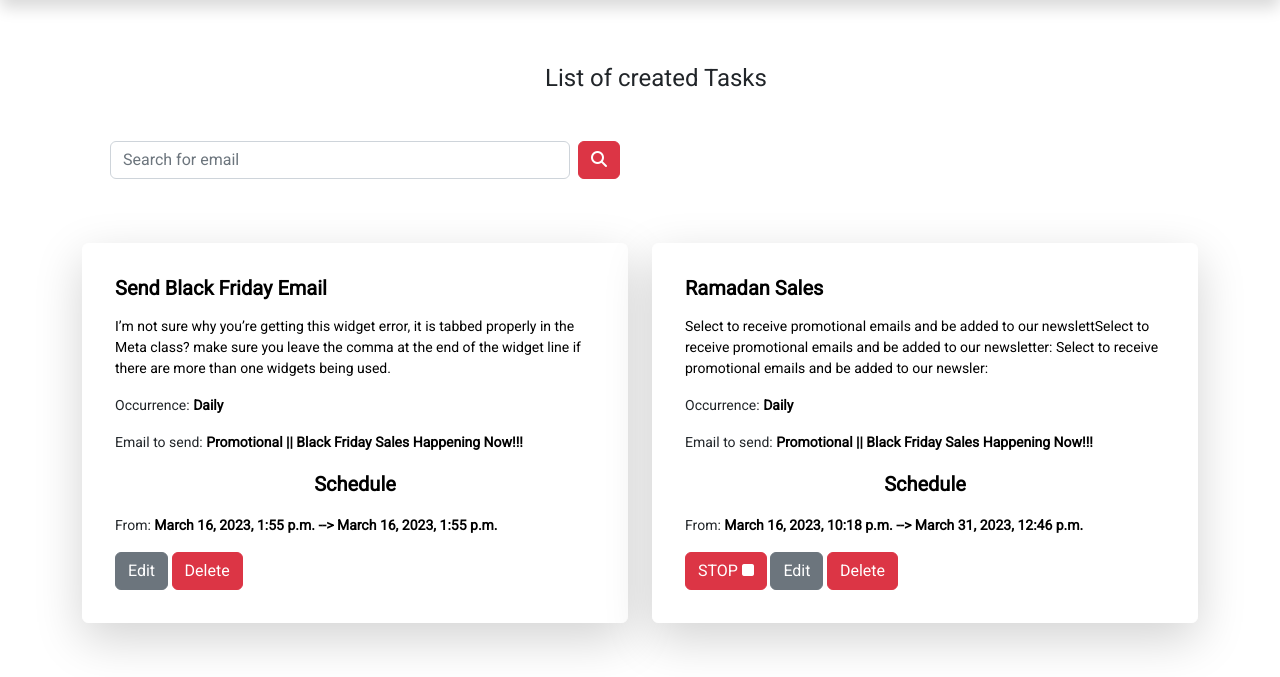
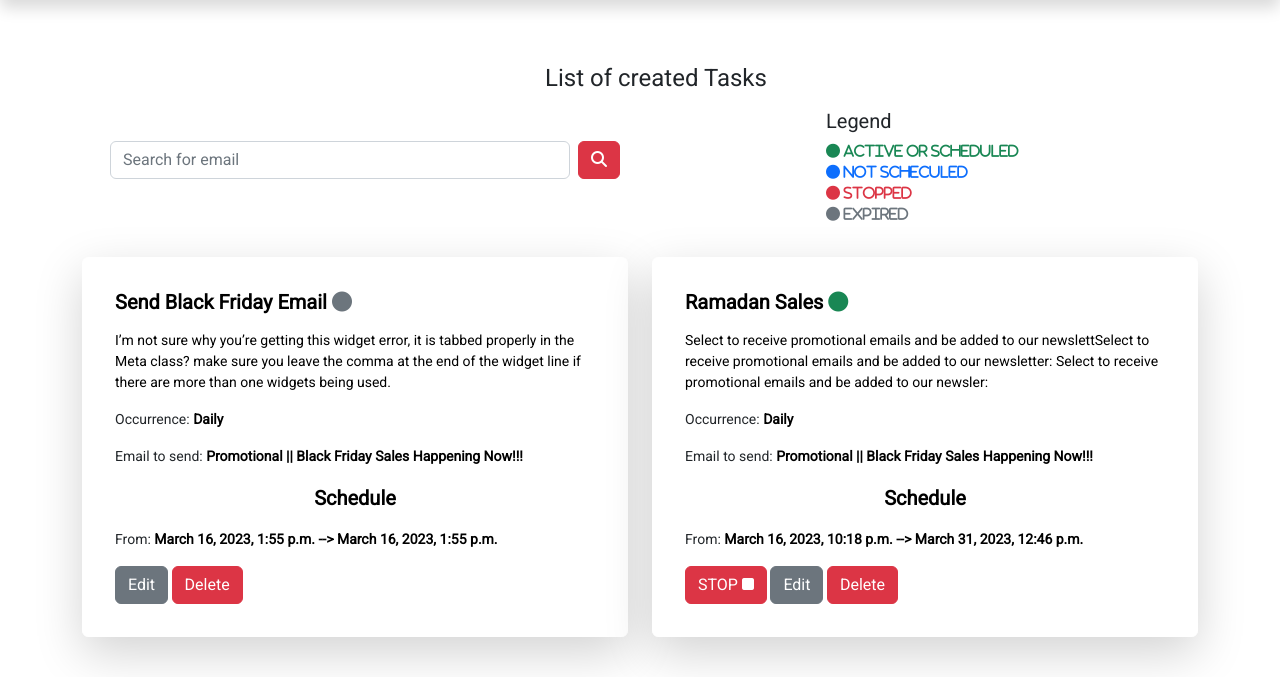
Before and after one commit to Zoanax/SmartForm, a Django app: page /master/view_tasks in a window 1280 px wide. Shown: the part 72-749 px from the top of the page. Run offline with Django 4.2, Linux system fonts and the light colour scheme; data comes from the database, SQL or seed files in the repository; both versions use the stored data as it was after the commit; some libraries are stand-ins or nearby versions.

Commit message:
Changes to be committed: 	modified:   db.sqlite3 	modified:   templates/smartemail/tasks.html Changes not staged for commit: 	modified:   smart_emailApp/views.py

```diff
--- a/templates/smartemail/tasks.html
+++ b/templates/smartemail/tasks.html
@@ -14,19 +14,47 @@
                 <div class="col-6 m-3 p-3">
                     <form action="{% url 'search_task' %}" method="GET" class="d-flex mx-2" role="search">
                         {% csrf_token %}
-                        <input class="form-control me-2 w-70%" name="search-email" id ="search-email" type="search" placeholder="Search for email" aria-label="Search">
+                        <input class="form-control me-2 w-70%" name="search-task" id ="search-email" type="search" placeholder="Search for email" aria-label="Search">
                         <button class="btn btn-danger" type="submit" id="button-search"><i
                                 class="fa-solid fa-magnifying-glass"></i>
                         </button>
                     </form>
                 </div>
+
+                <div class="col-4 ms-auto text-right">
+                    <h5>Legend</h5>
+                    <i class="fa-solid fa-circle text-success"> Active or Scheduled</i><br>
+                    <i class="fa-solid fa-circle text-primary"> Not Scheculed</i><br>
+                    <i class="fa-solid fa-circle text-danger"> STOPPED</i><br>
+                   <i class="fa-solid fa-circle text-secondary"> Expired</i>
+
+                </div>
+
             </div>
+
+
+
+
+
 
             {%  for task in tasks %}
                 <div class="col-md-6 my-3">
                     <div class="card  border-white shadow-lg p-3 my-3 bg-body rounded">
                         <div class="card-body">
-                            <h5 class="mb-3"><span class="card-title text-black fw-bolder ">{{  task.task_name }}</span></h5>
+                            <h5 class="mb-3"><span class="card-title text-black fw-bolder ">{{  task.task_name }}</span>
+                                {% if task.status == "Scheduled"%}
+                                 <i class="fa-solid fa-circle text-success"></i>
+                                 {% elif task.status == "Stopped"%}
+                                 <i class="fa-solid fa-circle text-primary"></i>
+                                {% elif task.status == "Expired"%}
+                                <i class="fa-solid fa-circle text-secondary"></i>
+                                {% else %}
+                                <i class="fa-solid fa-circle text-primary"> Not Scheculed</i><br>
+                                {% endif %}
+
+
+
+                                </h5>
                             <p class="card-text text-black">{{ task.task_description}}</p>
                             <p>Occurrence: <span class="card-text text-black fw-bolder">{{ task.task_occurence}}</span> </p>
 {#                            <p>Recipients: <span class="card-text text-black fw-bolder">{{ task.recipients}}</span> </p>#}
@@ -38,6 +66,7 @@
                             {% if task.status == "Scheduled" %}
                             <form method="POST" action="{% url 'stop_task' task.id %}" class="d-inline">
                                 {% csrf_token %}
+
                                 <button class="btn btn-danger " type="submit"href="{% url 'stop_task' task.id %}"> STOP <i class="fa-solid fa-stop"></i></button>
                             </form>
                             {% endif %}
```
Also changed, not shown: db.sqlite3.
